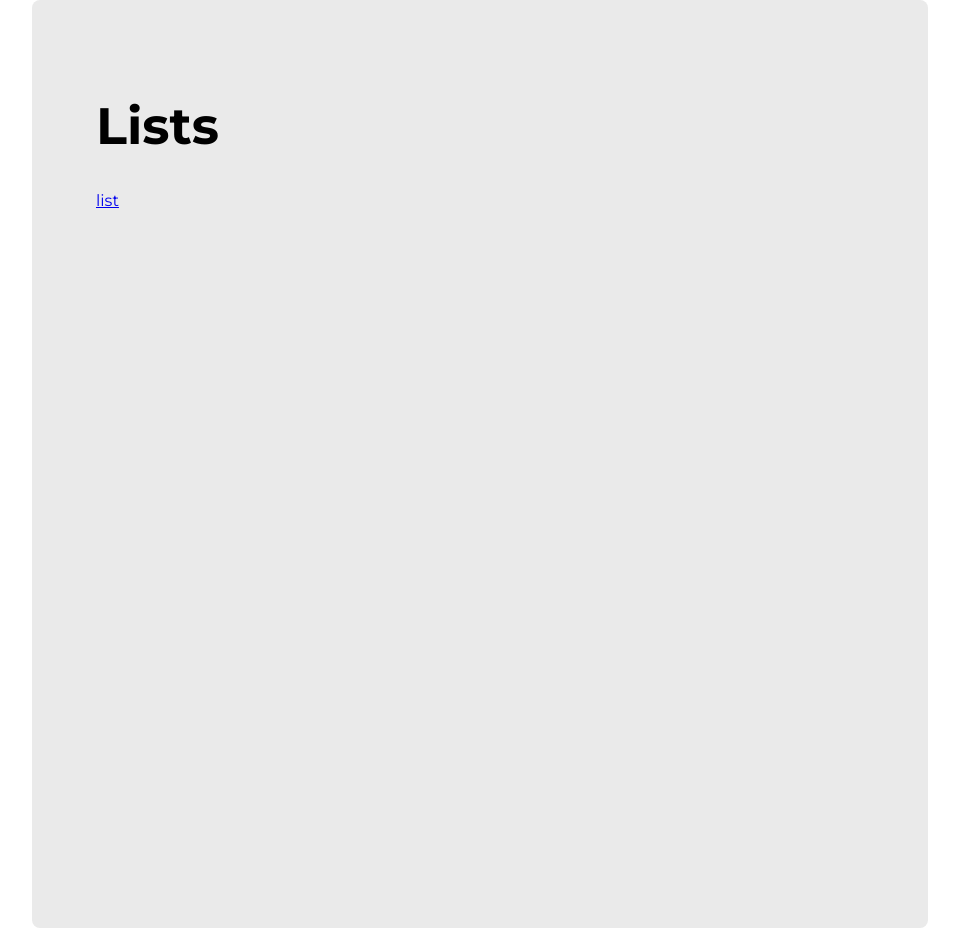
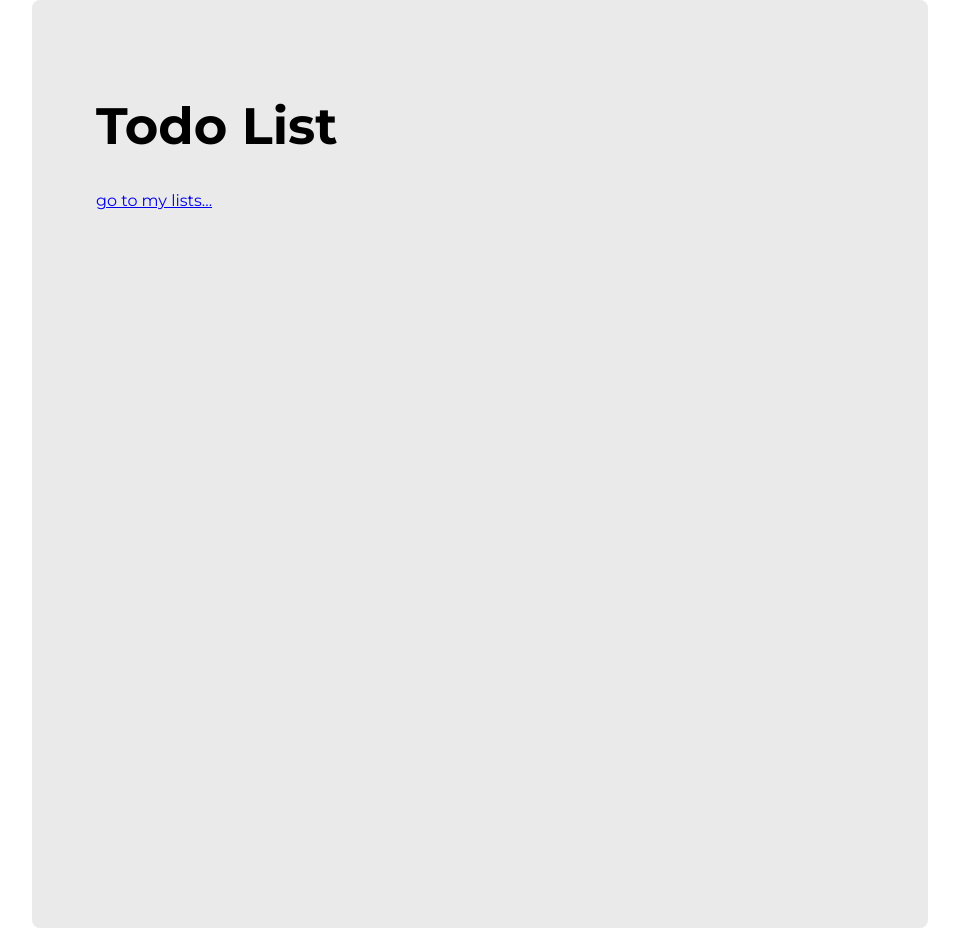
Before and after one commit to aditya-sutar-45/react-todo, a React (Vite) app: page / in a window 1280 px wide. Shown: the whole page, without its empty margins (160-1119 px from the left). Built offline with nearby package versions, Linux system fonts and the light colour scheme.

Commit message:
fixed the /lists route from home.jsx

```diff
--- a/src/Home.jsx
+++ b/src/Home.jsx
@@ -1,8 +1,8 @@
 export default function Home() {
   return (
     <>
-      <h1>Lists</h1>
-      <a href="/list">list</a>
+      <h1>Todo List</h1>
+      <a href="/lists">go to my lists...</a>
     </>
   );
 }
```
